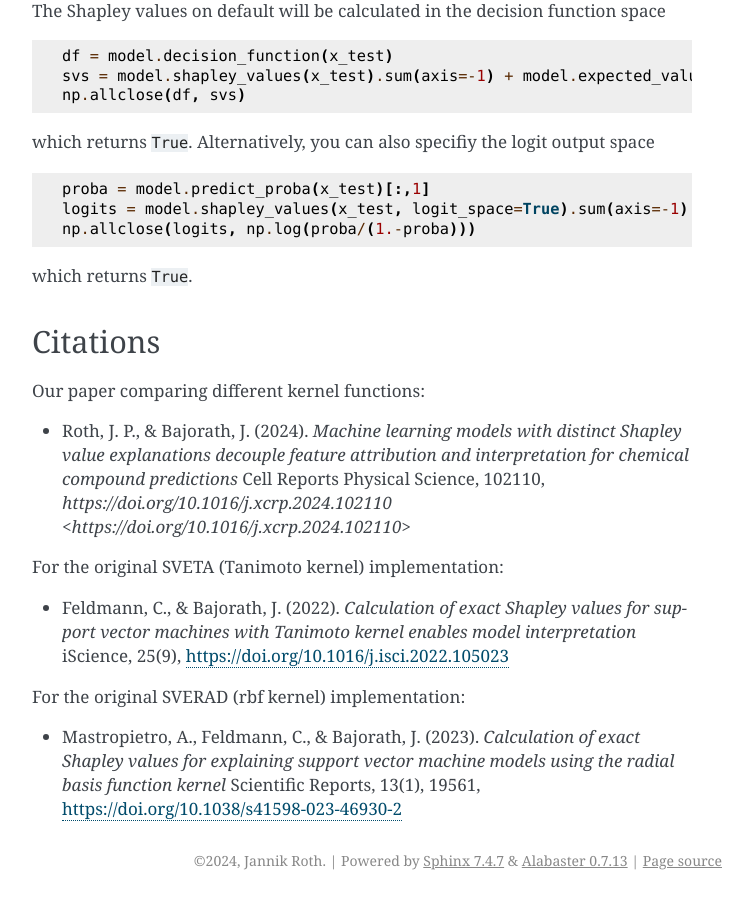
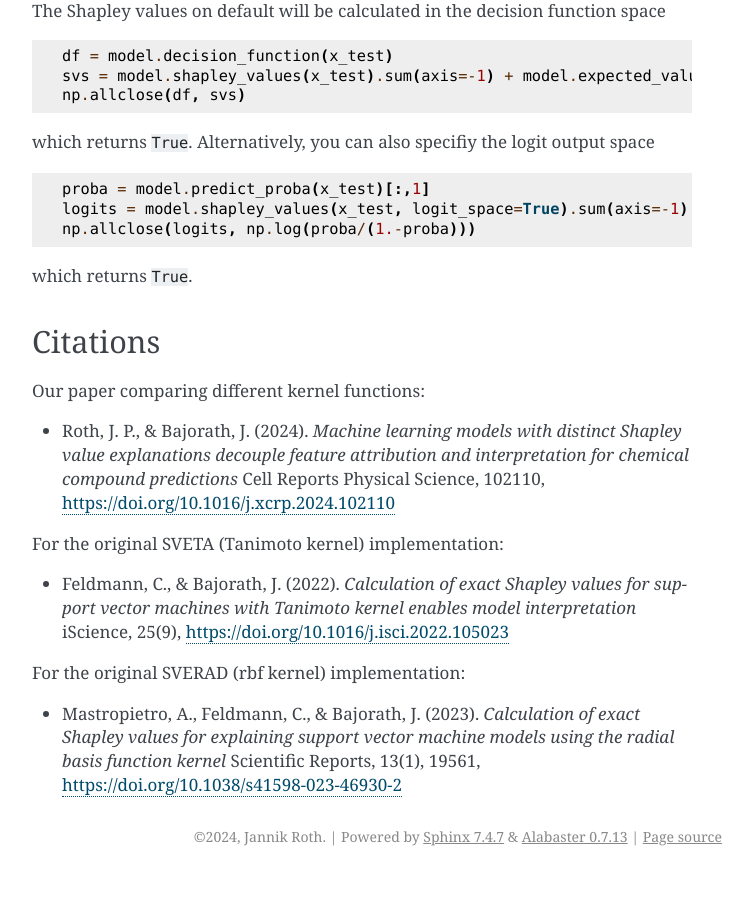
Before and after one commit to jannik-roth/SVEKER, a Sphinx documentation site: the page built from docs/source/usage.rst, in a window 1280 px wide and 900 px high, scrolled down 1730 px. Shown: the whole window, without its empty margins (388-1141 px from the left). Built offline with Sphinx 7.4.7, drawn with Linux system fonts in a browser that asks for light colours; after the commit the page ends 2606 px from its top, so only the background shows below that.

Commit message:
Fixed links in README.rst and usage.rst

```diff
--- a/README.rst
+++ b/README.rst
@@ -108,7 +108,7 @@ Citations
 
 Our paper comparing different kernel functions:
 
-- Roth, J. P., & Bajorath, J. (2024). `Machine learning models with distinct Shapley value explanations decouple feature attribution and interpretation for chemical compound predictions` Cell Reports Physical Science, 102110, `https://doi.org/10.1016/j.xcrp.2024.102110 <https://doi.org/10.1016/j.xcrp.2024.102110>`
+- Roth, J. P., & Bajorath, J. (2024). `Machine learning models with distinct Shapley value explanations decouple feature attribution and interpretation for chemical compound predictions` Cell Reports Physical Science, 102110, `https://doi.org/10.1016/j.xcrp.2024.102110 <https://doi.org/10.1016/j.xcrp.2024.102110>`_
 
 For the original SVETA (Tanimoto kernel) implementation:
 
--- a/docs/source/usage.rst
+++ b/docs/source/usage.rst
@@ -110,7 +110,7 @@ Citations
 
 Our paper comparing different kernel functions:
 
-- Roth, J. P., & Bajorath, J. (2024). `Machine learning models with distinct Shapley value explanations decouple feature attribution and interpretation for chemical compound predictions` Cell Reports Physical Science, 102110, `https://doi.org/10.1016/j.xcrp.2024.102110 <https://doi.org/10.1016/j.xcrp.2024.102110>`
+- Roth, J. P., & Bajorath, J. (2024). `Machine learning models with distinct Shapley value explanations decouple feature attribution and interpretation for chemical compound predictions` Cell Reports Physical Science, 102110, `https://doi.org/10.1016/j.xcrp.2024.102110 <https://doi.org/10.1016/j.xcrp.2024.102110>`_
 
 For the original SVETA (Tanimoto kernel) implementation:
 
```
